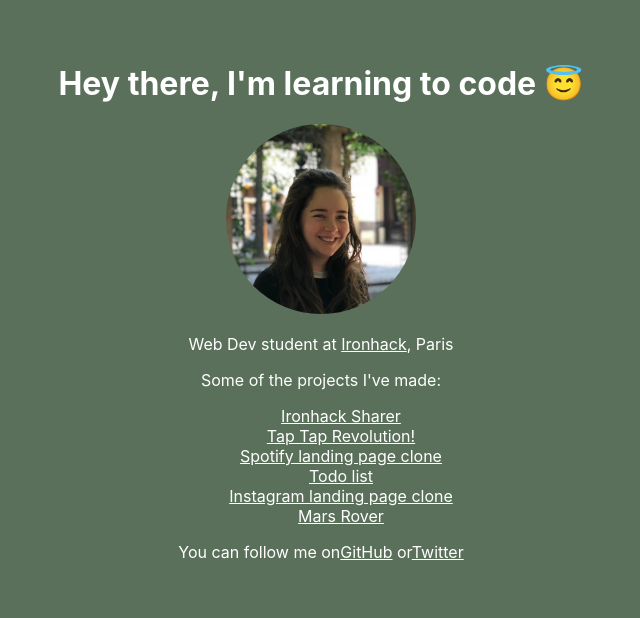
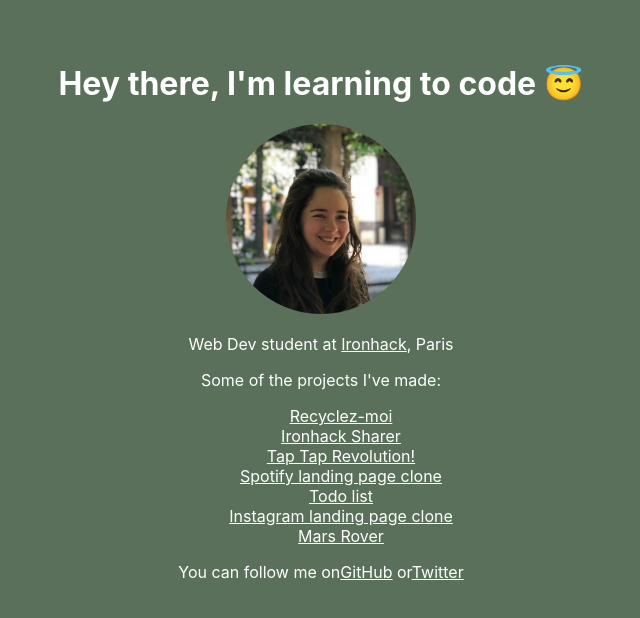
Before and after one commit to abisummers/abisummers.github.io, a React (Create React App) app: page / in a window 1280 px wide. Shown: the top 618 px of the page, without its empty margins (319-959 px from the left). Built offline with nearby package versions, Linux system fonts and the light colour scheme.

Commit message:
updated project list

```diff
--- a/src/App.js
+++ b/src/App.js
@@ -1,4 +1,5 @@
 import React, { Component } from "react";
+import Projects from "./components/Project-list";
 
 class App extends Component {
   render() {
@@ -15,33 +16,7 @@ class App extends Component {
           Web Dev student at <a href="https://www.ironhack.com/en">Ironhack</a>,
           Paris
         </p>
-        <p>Some of the projects I've made:</p>
-        <ul>
-          <li>
-            <a href="https://ironhack-sharer.herokuapp.com/">Ironhack Sharer</a>
-          </li>
-          <li>
-            <a href="https://abisummers.com/Project-One/">
-              Tap Tap Revolution!
-            </a>
-          </li>
-          <li>
-            <a href="https://abisummers.com/lab-css-spotify-clone/starter-code/">
-              Spotify landing page clone
-            </a>
-          </li>
-          <li>
-            <a href="https://abisummers.com/todo-list/solution/">Todo list</a>
-          </li>
-          <li>
-            <a href="https://abisummers.com/lab-css-instagram-clone/starter-code/">
-              Instagram landing page clone
-            </a>
-          </li>
-          <li>
-            <a href="https://abisummers.com/mars-rover/">Mars Rover</a>
-          </li>
-        </ul>
+        <Projects />
         <p>
           You can follow me on
           <a href="https://github.com/abisummers">GitHub</a> or
--- /dev/null
+++ b/src/components/Project-list.js
@@ -0,0 +1,42 @@
+import React, { Component } from "react";
+
+class Projects extends Component {
+  render() {
+    return (
+      <>
+        <p>Some of the projects I've made:</p>
+        <ul>
+          <li>
+            <a href="http://www.recyclez-moi.co/">Recyclez-moi</a>
+          </li>
+          <li>
+            <a href="https://ironhack-sharer.herokuapp.com/">Ironhack Sharer</a>
+          </li>
+          <li>
+            <a href="https://abisummers.com/Project-One/">
+              Tap Tap Revolution!
+            </a>
+          </li>
+          <li>
+            <a href="https://abisummers.com/lab-css-spotify-clone/starter-code/">
+              Spotify landing page clone
+            </a>
+          </li>
+          <li>
+            <a href="https://abisummers.com/todo-list/solution/">Todo list</a>
+          </li>
+          <li>
+            <a href="https://abisummers.com/lab-css-instagram-clone/starter-code/">
+              Instagram landing page clone
+            </a>
+          </li>
+          <li>
+            <a href="https://abisummers.com/mars-rover/">Mars Rover</a>
+          </li>
+        </ul>
+      </>
+    );
+  }
+}
+
+export default Projects;
```
Also changed, not shown: src/index.js (+6 -9 lines).
